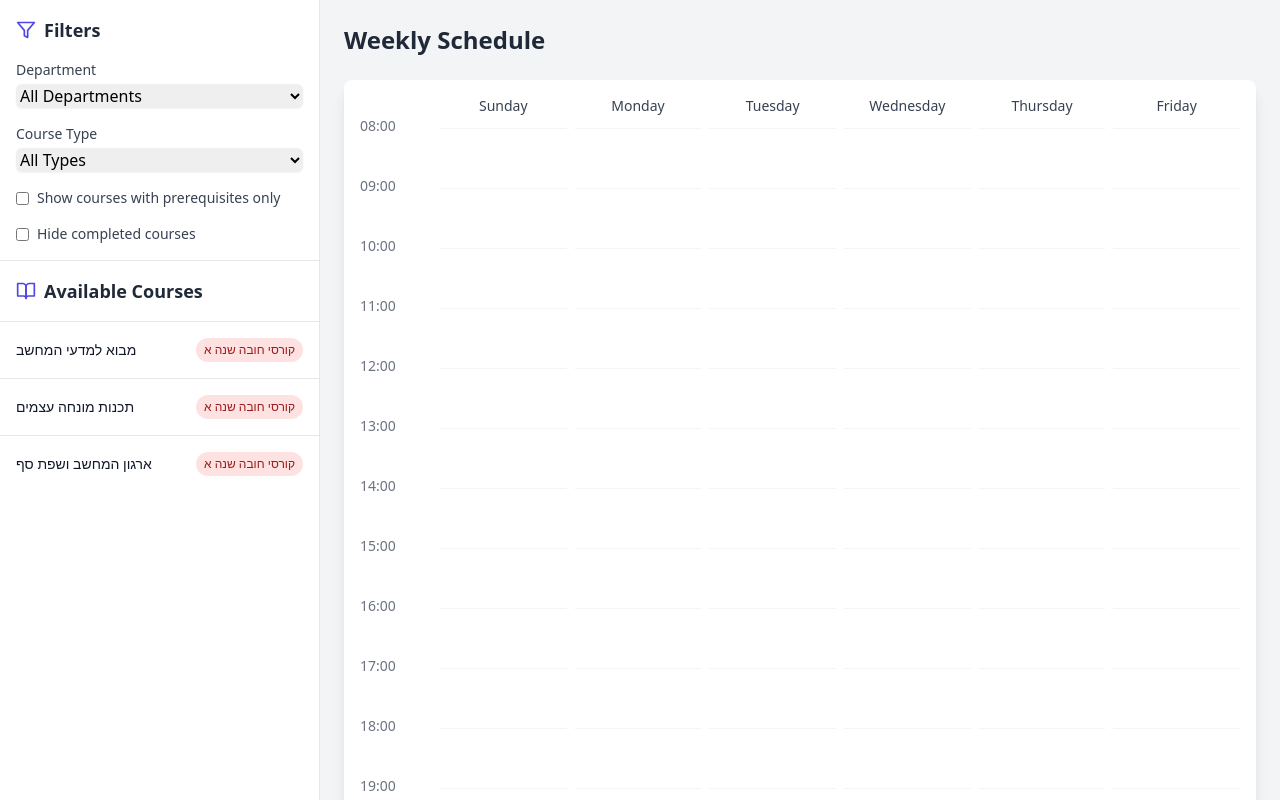
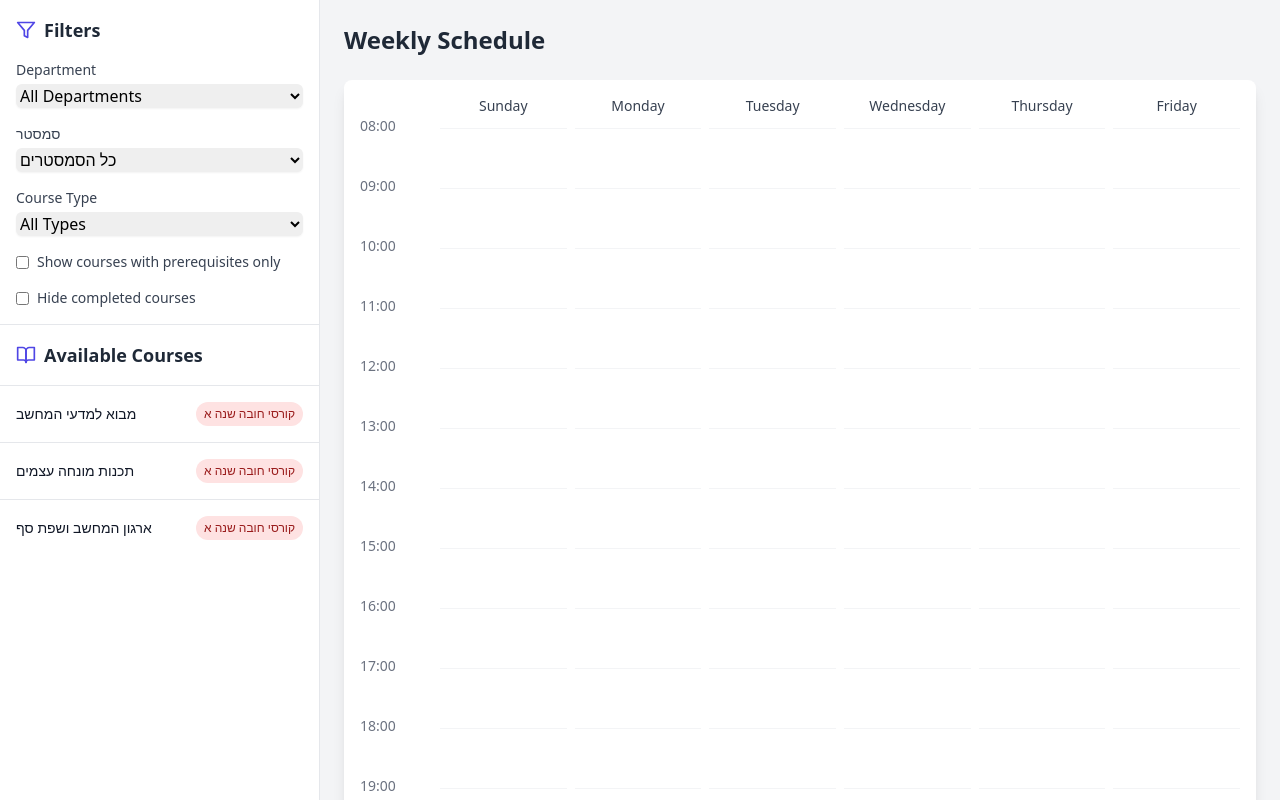
Before and after one commit to RoySegal1/Calander_V1, a React (Vite) app: page / in a window 1280 px wide. Both pictures are taken after typing "Sample", "Sample123" into the empty fields and a click on the button "Log In". Shown: the top 800 px of the page. Built offline with nearby package versions, Linux system fonts and the light colour scheme.

Commit message:
added semester filter

```diff
--- a/src/components/MainLayout.tsx
+++ b/src/components/MainLayout.tsx
@@ -16,6 +16,7 @@ export default function MainLayout() {
   const [filters, setFilters] = useState({
     department: '',
     type: '',
+    semester: '',
     prerequisites: false,
     hideCompleted: false,
   });
@@ -86,6 +87,7 @@ export default function MainLayout() {
   const filteredCourses = mockCourses.filter(course => {
     if (filters.department && course.department !== filters.department) return false;
     if (filters.type && course.courseType !== filters.type) return false;
+    if (filters.semester && course.semester !== filters.semester) return false;
     return true;
   });
 
--- a/src/components/Sidebar.tsx
+++ b/src/components/Sidebar.tsx
@@ -7,6 +7,7 @@ interface SidebarProps {
   onCourseSelect: (course: Course) => void;
   filters: {
     department: string;
+    semester:string;
     type: string;
     prerequisites: boolean;
     hideCompleted: boolean;
@@ -15,7 +16,8 @@ interface SidebarProps {
 }
 
 const courseTypes: CourseType[] = ["קורסי חובה שנה א","קורסי חובה שנה ב", 'Selection', 'English', 'General', 'Seminar', 'Final Projects'];
-const departments = ['Computer Science', 'Mathematics', 'English'];
+const departments = ['מדעי המחשב', 'Mathematics', 'English'];
+const semesters = ["א","ב","קיץ"];
 
 export default function Sidebar({
   courses,
@@ -49,7 +51,23 @@ export default function Sidebar({
               ))}
             </select>
           </div>
-
+          <div className="space-y-4">
+          <div>
+            <label className="block text-sm font-medium text-gray-700 mb-1">
+              סמסטר
+            </label>
+            <select
+              value={filters.semester}
+              onChange={(e) => onFilterChange({ ...filters, semester: e.target.value })}
+              className="w-full rounded-md border-gray-300 shadow-sm focus:border-indigo-500 focus:ring-indigo-500"
+            >
+              <option value="">כל הסמסטרים</option>
+              {semesters.map(dept => (
+                <option key={dept} value={dept}>{dept}</option>
+              ))}
+            </select>
+          </div>
+          </div>
           <div>
             <label className="block text-sm font-medium text-gray-700 mb-1">
               Course Type
--- a/src/data/mockData.ts
+++ b/src/data/mockData.ts
@@ -6,7 +6,7 @@ export const mockCourses: Course[] = [
     courseName: "מבוא למדעי המחשב",
     courseCode: "10016",
     semester: "א",
-    department: "cs",
+    department: "מדעי המחשב",
     prerequisites: [],
     groups: [
         {
@@ -168,8 +168,8 @@ export const mockCourses: Course[] = [
       courseType: "קורסי חובה שנה א",
       courseName: "תכנות מונחה עצמים",
       courseCode: "10128",
-      semester: "א",
-      department: "cs",
+      semester: "ב",
+      department: "מדעי המחשב",
       prerequisites: [],
       groups: [
           {
@@ -197,7 +197,7 @@ export const mockCourses: Course[] = [
     courseName: "ארגון המחשב ושפת סף",
     courseCode: "10145",
     semester: "א",
-    department: "cs",
+    department: "מדעי המחשב",
     prerequisites: [],
     groups: [
         {
```
